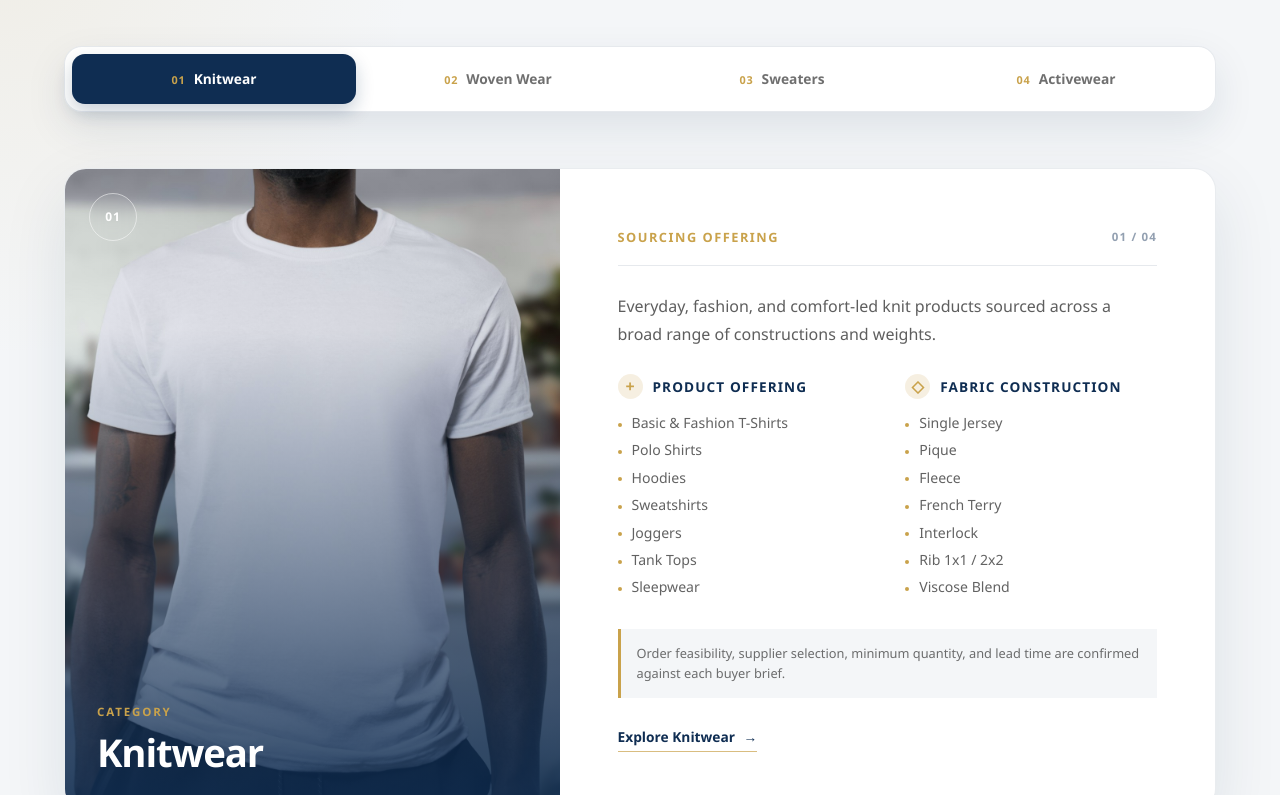
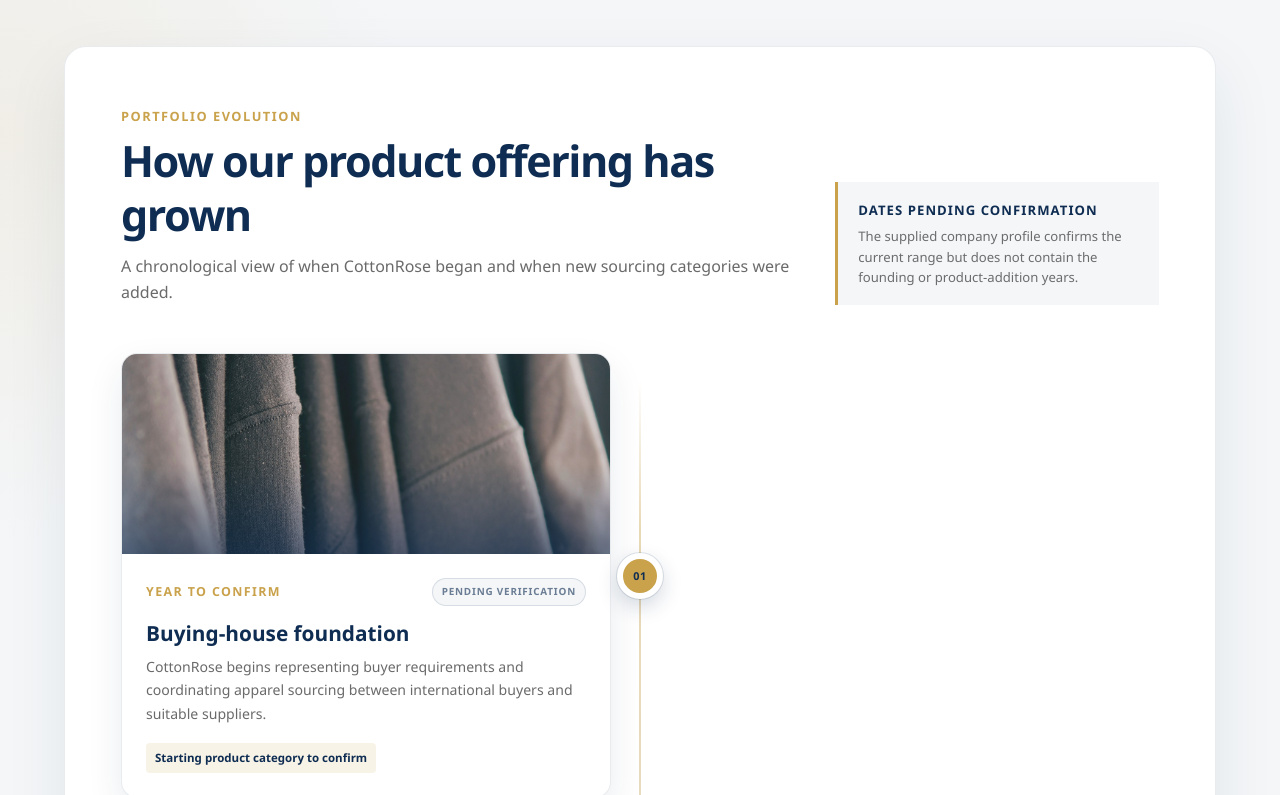
Before and after one commit to Abid-hasan12/cotton-rose-js, a Next.js app: page /products in a window 1280 px wide. Shown: the part 705-1500 px from the top of the page. Built offline with nearby package versions, Linux system fonts and the light colour scheme.

Commit message:
Add product offering evolution timeline

```diff
--- a/app/(site)/products/page.js
+++ b/app/(site)/products/page.js
@@ -1,6 +1,7 @@
 import PageHero from "@/components/PageHero";
 import FadeIn from "@/components/FadeIn";
 import ProductCatalogue from "@/components/ProductCatalogue";
+import ProductTimeline from "@/components/ProductTimeline";
 import CtaBanner from "@/components/CtaBanner";
 
 export const metadata = {
@@ -13,6 +14,7 @@ export default function ProductsPage() {
     <PageHero title="Product Offering" crumb="Products" image="/images/banner2.png" />
     <section className="section products-portfolio"><div className="container">
       <FadeIn className="section__head products-portfolio__head"><span className="section-label">Buyer-focused sourcing portfolio</span><h2>Products we can source and manage</h2><p>Explore CottonRose product categories, common material constructions, and development options. Final feasibility is confirmed privately against your tech pack, quantity, compliance needs, target price, and delivery date.</p></FadeIn>
+      <ProductTimeline />
       <ProductCatalogue />
     </div></section>
     <CtaBanner title="Have a Product in Mind?" text="Send your tech pack or reference image and we will confirm the information needed for a sourcing proposal." />
--- /dev/null
+++ b/components/ProductTimeline.js
@@ -0,0 +1,45 @@
+import Image from "next/image";
+import FadeIn from "./FadeIn";
+import { productTimeline } from "@/data/productTimeline";
+
+export default function ProductTimeline() {
+  return (
+    <section className="product-evolution" aria-labelledby="product-evolution-title">
+      <FadeIn className="product-evolution__intro">
+        <div>
+          <span className="section-label">Portfolio evolution</span>
+          <h2 id="product-evolution-title">How our product offering has grown</h2>
+          <p>A chronological view of when CottonRose began and when new sourcing categories were added.</p>
+        </div>
+        <aside className="product-evolution__notice" aria-label="Timeline verification status">
+          <strong>Dates pending confirmation</strong>
+          <span>The supplied company profile confirms the current range but does not contain the founding or product-addition years.</span>
+        </aside>
+      </FadeIn>
+
+      <ol className="product-timeline">
+        {productTimeline.map((milestone, index) => (
+          <FadeIn as="li" className="product-timeline__item" key={milestone.id}>
+            <div className="product-timeline__marker" aria-hidden="true"><span>{String(index + 1).padStart(2, "0")}</span></div>
+            <article className="product-timeline__card">
+              <div className="product-timeline__image">
+                <Image src={milestone.image} alt={milestone.alt} fill sizes="(max-width: 768px) 100vw, 38vw" />
+              </div>
+              <div className="product-timeline__content">
+                <div className="product-timeline__meta">
+                  <span className="product-timeline__year">{milestone.year ?? "Year to confirm"}</span>
+                  <span className="product-timeline__status">Pending verification</span>
+                </div>
+                <h3>{milestone.title}</h3>
+                <p>{milestone.description}</p>
+                <ul aria-label={`Products associated with ${milestone.title}`}>
+                  {milestone.products.map((product) => <li key={product}>{product}</li>)}
+                </ul>
+              </div>
+            </article>
+          </FadeIn>
+        ))}
+      </ol>
+    </section>
+  );
+}
--- a/css/style.css
+++ b/css/style.css
@@ -1472,6 +1472,200 @@ h2 {
   line-height: 1.75;
 }
 
+.product-evolution {
+  margin-bottom: 72px;
+  padding: clamp(28px, 5vw, 56px);
+  border: 1px solid rgba(var(--primary-rgb), 0.09);
+  border-radius: calc(var(--radius) + 12px);
+  background: var(--white);
+  box-shadow: 0 24px 64px rgba(var(--primary-rgb), 0.08);
+}
+
+.product-evolution__intro {
+  display: grid;
+  grid-template-columns: minmax(0, 1fr) minmax(280px, 0.48fr);
+  gap: 40px;
+  align-items: end;
+  margin-bottom: 48px;
+}
+
+.product-evolution__intro h2 {
+  max-width: 680px;
+  margin-bottom: 12px;
+  font-size: clamp(1.8rem, 3.6vw, 2.7rem);
+  letter-spacing: -0.035em;
+}
+
+.product-evolution__intro p {
+  max-width: 680px;
+  color: rgba(var(--text-rgb), 0.7);
+}
+
+.product-evolution__notice {
+  display: grid;
+  gap: 5px;
+  padding: 18px 20px;
+  border-left: 3px solid var(--accent);
+  background: var(--bg-light);
+}
+
+.product-evolution__notice strong {
+  color: var(--primary);
+  font-size: 0.82rem;
+  text-transform: uppercase;
+  letter-spacing: 0.08em;
+}
+
+.product-evolution__notice span {
+  color: rgba(var(--text-rgb), 0.68);
+  font-size: 0.82rem;
+  line-height: 1.55;
+}
+
+.product-timeline {
+  position: relative;
+  display: grid;
+  gap: 34px;
+}
+
+.product-timeline::before {
+  content: "";
+  position: absolute;
+  top: 26px;
+  bottom: 26px;
+  left: 50%;
+  width: 1px;
+  background: linear-gradient(180deg, transparent, rgba(var(--accent-rgb), 0.8) 8%, rgba(var(--primary-rgb), 0.24) 92%, transparent);
+  transform: translateX(-50%);
+}
+
+.product-timeline__item {
+  position: relative;
+  display: grid;
+  grid-template-columns: 1fr 58px 1fr;
+  align-items: center;
+}
+
+.product-timeline__item:nth-child(odd) .product-timeline__card {
+  grid-column: 1;
+}
+
+.product-timeline__item:nth-child(even) .product-timeline__card {
+  grid-column: 3;
+}
+
+.product-timeline__marker {
+  position: relative;
+  z-index: 2;
+  grid-column: 2;
+  grid-row: 1;
+  display: grid;
+  width: 46px;
+  height: 46px;
+  place-self: center;
+  place-items: center;
+  border: 6px solid var(--white);
+  border-radius: 50%;
+  color: var(--primary);
+  background: var(--accent);
+  box-shadow: 0 0 0 1px rgba(var(--primary-rgb), 0.12), 0 8px 20px rgba(var(--primary-rgb), 0.18);
+  font-size: 0.68rem;
+  font-weight: 900;
+  letter-spacing: 0.06em;
+}
+
+.product-timeline__card {
+  grid-row: 1;
+  overflow: hidden;
+  border: 1px solid rgba(var(--primary-rgb), 0.09);
+  border-radius: calc(var(--radius) + 6px);
+  background: var(--white);
+  box-shadow: 0 15px 36px rgba(var(--primary-rgb), 0.09);
+}
+
+.product-timeline__image {
+  position: relative;
+  min-height: 200px;
+  overflow: hidden;
+  background: var(--bg-light);
+}
+
+.product-timeline__image::after {
+  content: "";
+  position: absolute;
+  inset: 0;
+  background: linear-gradient(180deg, transparent 55%, rgba(var(--primary-rgb), 0.55));
+}
+
+.product-timeline__image img {
+  object-fit: cover;
+  transition: transform 0.65s ease;
+}
+
+.product-timeline__card:hover .product-timeline__image img {
+  transform: scale(1.04);
+}
+
+.product-timeline__content {
+  padding: 24px;
+}
+
+.product-timeline__meta {
+  display: flex;
+  flex-wrap: wrap;
+  align-items: center;
+  justify-content: space-between;
+  gap: 10px;
+  margin-bottom: 14px;
+}
+
+.product-timeline__year {
+  color: var(--accent);
+  font-size: 0.78rem;
+  font-weight: 900;
+  text-transform: uppercase;
+  letter-spacing: 0.11em;
+}
+
+.product-timeline__status {
+  padding: 5px 9px;
+  border: 1px solid rgba(var(--primary-rgb), 0.12);
+  border-radius: 999px;
+  color: rgba(var(--primary-rgb), 0.6);
+  background: var(--bg-light);
+  font-size: 0.62rem;
+  font-weight: 800;
+  text-transform: uppercase;
+  letter-spacing: 0.08em;
+}
+
+.product-timeline__content h3 {
+  margin-bottom: 9px;
+  font-size: 1.3rem;
+}
+
+.product-timeline__content > p {
+  color: rgba(var(--text-rgb), 0.7);
+  font-size: 0.88rem;
+  line-height: 1.65;
+}
+
+.product-timeline__content ul {
+  display: flex;
+  flex-wrap: wrap;
+  gap: 7px;
+  margin-top: 18px;
+}
+
+.product-timeline__content li {
+  padding: 6px 9px;
+  border-radius: 4px;
+  color: var(--primary);
+  background: rgba(var(--accent-rgb), 0.13);
+  font-size: 0.72rem;
+  font-weight: 750;
+}
+
 .portfolio-card__availability {
   margin-top: 24px;
   padding: 14px 16px;
@@ -2130,6 +2324,45 @@ h2 {
     margin-bottom: 34px;
   }
 
+  .product-evolution {
+    margin-bottom: 48px;
+    padding: 28px 22px;
+  }
+
+  .product-evolution__intro {
+    grid-template-columns: 1fr;
+    gap: 24px;
+    margin-bottom: 34px;
+  }
+
+  .product-timeline {
+    gap: 24px;
+  }
+
+  .product-timeline::before {
+    left: 22px;
+  }
+
+  .product-timeline__item {
+    grid-template-columns: 44px minmax(0, 1fr);
+  }
+
+  .product-timeline__item:nth-child(odd) .product-timeline__card,
+  .product-timeline__item:nth-child(even) .product-timeline__card {
+    grid-column: 2;
+  }
+
+  .product-timeline__marker {
+    grid-column: 1;
+    width: 38px;
+    height: 38px;
+    border-width: 5px;
+  }
+
+  .product-timeline__image {
+    min-height: 190px;
+  }
+
   .portfolio-nav {
     top: calc(var(--header-height-shrunk) + 10px);
     display: flex;
--- /dev/null
+++ b/data/productTimeline.js
@@ -0,0 +1,41 @@
+// The supplied CottonRose profile confirms the current categories but does not
+// provide a founding year or category-addition dates. Keep every year pending
+// until the client supplies and approves the factual chronology.
+export const productTimeline = [
+  {
+    id: "foundation",
+    year: null,
+    title: "Buying-house foundation",
+    description: "CottonRose begins representing buyer requirements and coordinating apparel sourcing between international buyers and suitable suppliers.",
+    products: ["Starting product category to confirm"],
+    image: "/images/products/product-range.jpg",
+    alt: "Coordinated apparel range representing the start of CottonRose buying-house services",
+  },
+  {
+    id: "core-offering",
+    year: null,
+    title: "Core apparel sourcing",
+    description: "The proposed core range groups CottonRose's knit and woven sourcing capabilities. The exact addition sequence still needs approval.",
+    products: ["Knitwear", "Woven Wear"],
+    image: "/images/products/woven-shirts.jpg",
+    alt: "Woven shirts representing CottonRose core apparel sourcing",
+  },
+  {
+    id: "range-expansion",
+    year: null,
+    title: "Specialist range expansion",
+    description: "Sweater and performance-apparel sourcing extend the portfolio across varied yarn, gauge, stretch, and functional-material requirements.",
+    products: ["Sweaters", "Activewear"],
+    image: "/images/products/activewear.jpg",
+    alt: "Performance apparel representing an expanded sourcing range",
+  },
+  {
+    id: "diversified-offering",
+    year: null,
+    title: "Diversified product offering",
+    description: "The present portfolio supports a wider mix of buyer briefs while feasibility remains subject to product, material, quantity, compliance, price, and delivery requirements.",
+    products: ["Denim", "Outerwear", "Workwear", "Swimwear", "Kids' lines", "Polo & dress shirts"],
+    image: "/images/products/denim.jpg",
+    alt: "Varied denim textiles representing CottonRose diversified sourcing portfolio",
+  },
+];
```
Also changed, not shown: 1 other file (tests, documents, lock files or other folders).
